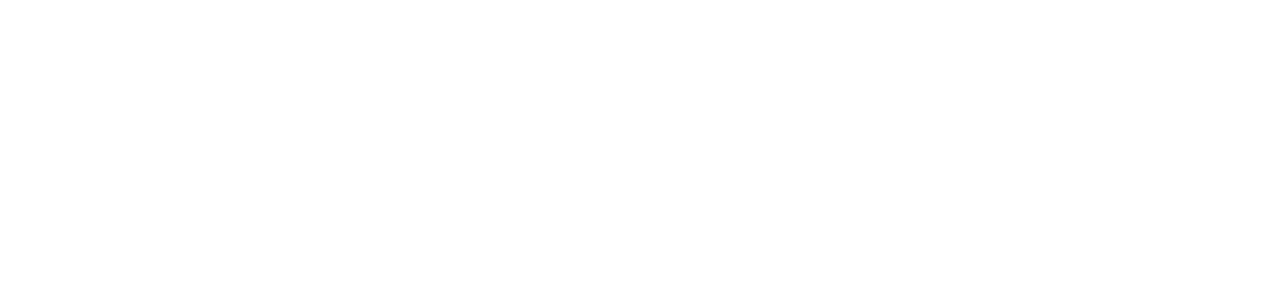
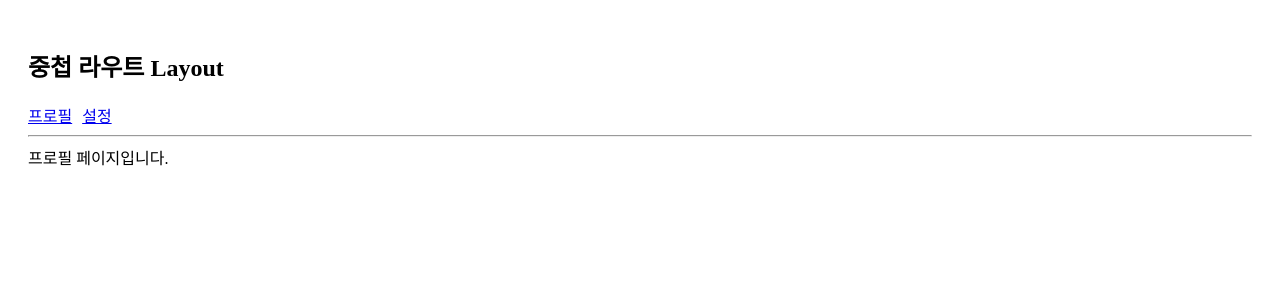
Before and after one commit to allkong/memento, a React (Vite) app: page /labs/router/profile in a window 1280 px wide. Before the commit this address had no page. Shown: the top 300 px of the page. Built offline with nearby package versions, Linux system fonts and the light colour scheme.

Commit message:
feat: React Router 중첩 라우트 Outlet 실험

```diff
--- a/src/App.tsx
+++ b/src/App.tsx
@@ -12,6 +12,10 @@
 import ParentWithMemo from '@exp/useMemo/ParentWithMemo';
 
 import ListCompare from '@exp/virtualScroll/ListCompare';
+
+import Layout from '@exp/reactRouter/Layout';
+import Profile from '@exp/reactRouter/Profile';
+import Settings from '@exp/reactRouter/Settings';
 
 const App = () => {
   return (
@@ -30,6 +34,11 @@
         <Route path="/labs/use-memo/parent-memo" element={<ParentWithMemo />} />
 
         <Route path="/labs/virtual-scroll/list-compare" element={<ListCompare />} />
+
+        <Route path="/labs/router" element={<Layout />}>
+          <Route path="profile" element={<Profile />} />
+          <Route path="settings" element={<Settings />} />
+        </Route>
       </Routes>
     </Router>
   );
--- /dev/null
+++ b/src/labs/experiments/reactRouter/Layout.tsx
@@ -0,0 +1,24 @@
+import { Outlet, Link } from 'react-router-dom';
+
+const Layout = () => {
+  return (
+    <div style={{ padding: 20 }}>
+      <h2>중첩 라우트 Layout</h2>
+      <nav>
+        <Link
+          to="/labs/router/profile"
+          style={{
+            marginRight: 10,
+          }}
+        >
+          프로필
+        </Link>
+        <Link to="/labs/router/settings">설정</Link>
+      </nav>
+      <hr />
+      <Outlet />
+    </div>
+  );
+};
+
+export default Layout;
--- /dev/null
+++ b/src/labs/experiments/reactRouter/Profile.tsx
@@ -0,0 +1,5 @@
+const Profile = () => {
+  return <div>프로필 페이지입니다.</div>;
+};
+
+export default Profile;
--- /dev/null
+++ b/src/labs/experiments/reactRouter/Settings.tsx
@@ -0,0 +1,5 @@
+const Settings = () => {
+  return <div>설정 페이지입니다.</div>;
+};
+
+export default Settings;
```
